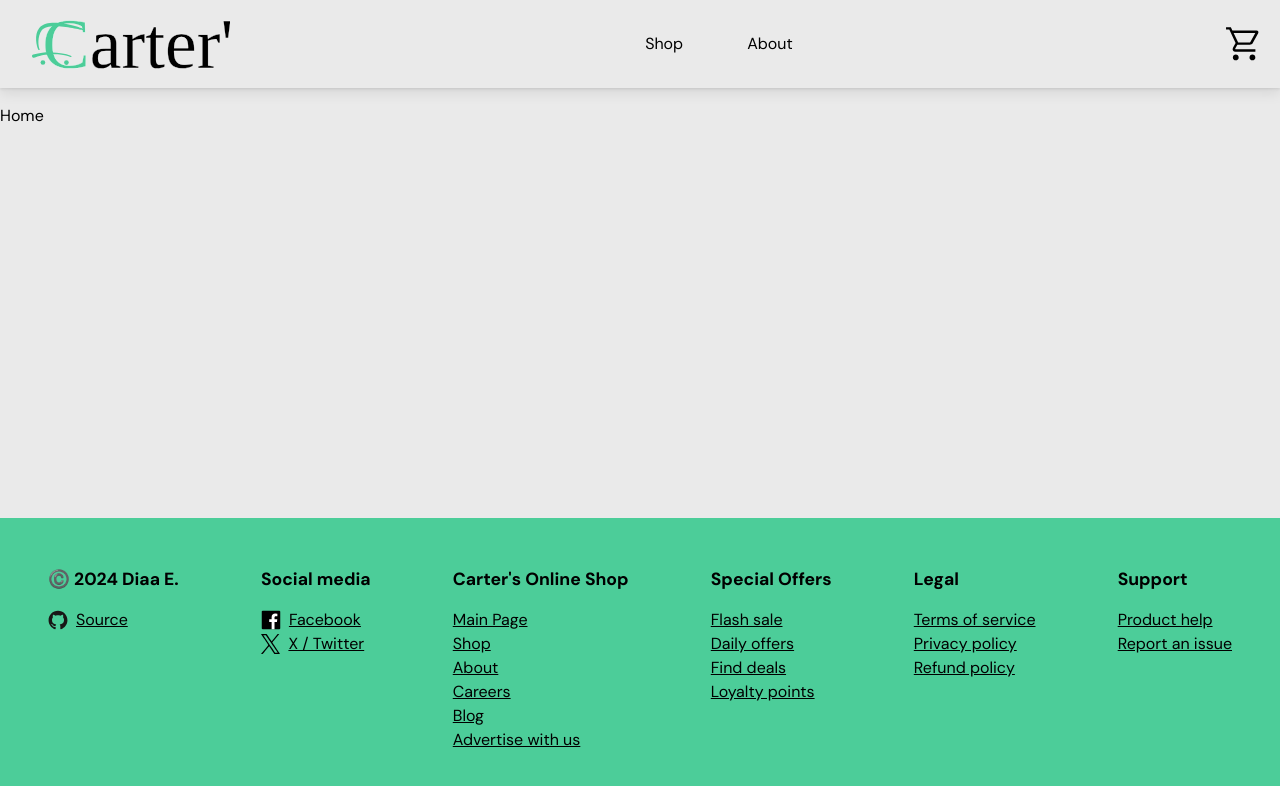
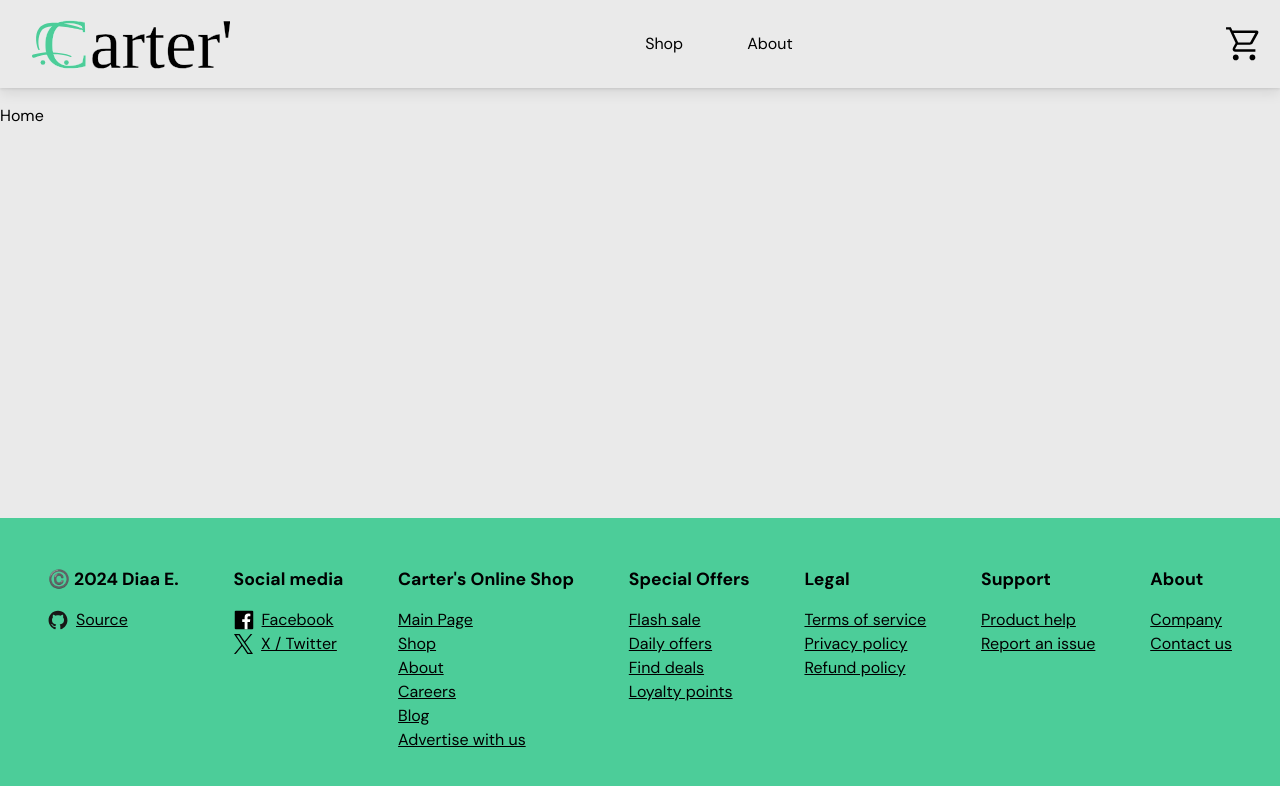
Before and after one commit to Diaa-E/shopping-cart, a React (Vite) app: page / in a window 1280 px wide. Shown: the top 786 px of the page. Built offline with nearby package versions, Linux system fonts and the light colour scheme.

Commit message:
Add about section to footer

```diff
--- a/src/routes/App.jsx
+++ b/src/routes/App.jsx
@@ -138,6 +138,17 @@ function App() {
             to={"/"}
           />
         </div>
+        <div className={styles["footer-list"]}>
+          <p className={styles["footer-info"]}>About</p>
+          <FooterLink
+            text={"Company"}
+            to={"/"}
+          />
+          <FooterLink
+            text={"Contact us"}
+            to={"/"}
+          />
+        </div>
       </footer>
     </>
   )
```
